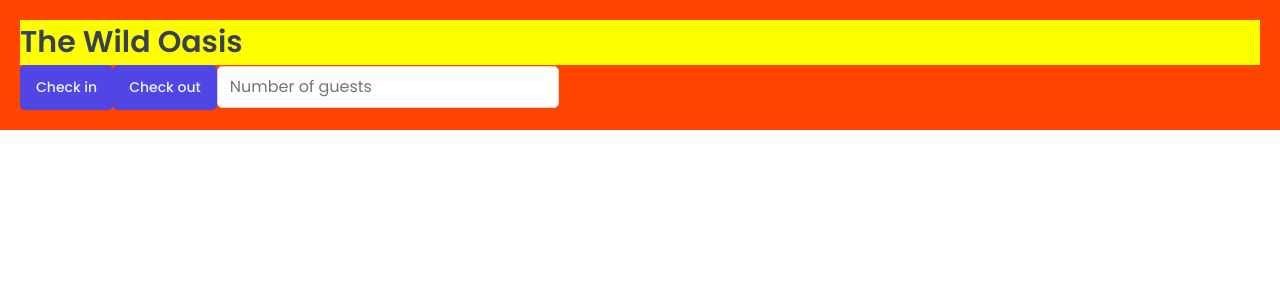
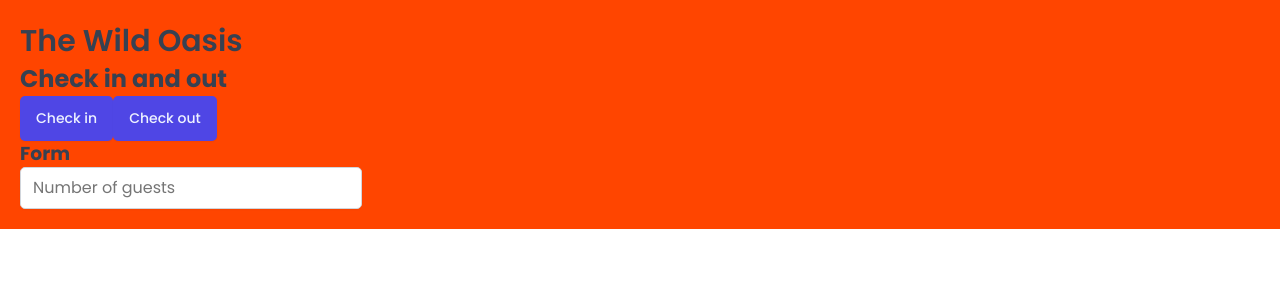
Before and after one commit to jozefkubis/the-wild-oasis, a React (Vite) app: page / in a window 1280 px wide. Shown: the top 300 px of the page. Built offline with nearby package versions, Linux system fonts and the light colour scheme; a web font is replaced by a local one.

Commit message:
Styled components props and the "css" functions

```diff
--- a/src/App.jsx
+++ b/src/App.jsx
@@ -2,12 +2,7 @@
 import GlobalStyles from "./styles/GlobalStyles"
 import Button from "./ui/Button"
 import Input from "./ui/Input"
-
-const H1 = styled.h1`
-  font-size: 30px;
-  font-weight: 600;
-  background-color: yellow;
-`
+import Heading from "./ui/Heading"
 
 const StyledApp = styled.div`
   background-color: orangered;
@@ -19,10 +14,13 @@
     <>
       <GlobalStyles />
       <StyledApp>
-        <H1>The Wild Oasis</H1>
+        <Heading as="h1">The Wild Oasis</Heading>
+
+        <Heading as="h2">Check in and out</Heading>
         <Button onClick={() => alert("clicked")}>Check in</Button>
         <Button onClick={() => alert("clicked")}>Check out</Button>
 
+        <Heading as="h3">Form</Heading>
         <Input type="number" placeholder="Number of guests" />
       </StyledApp>
     </>
--- /dev/null
+++ b/src/ui/Heading.jsx
@@ -0,0 +1,33 @@
+import styled, { css } from "styled-components"
+
+// const test = css`
+//   text-align: center;
+// ${10 > 5 && "background-color: yellow"};
+// `
+
+const Heading = styled.h1`
+  ${(props) =>
+    props.as === "h1" &&
+    css`
+      font-size: 3rem;
+      font-weight: 600;
+    `}
+
+  ${(props) =>
+    props.type === "h2" &&
+    css`
+      font-size: 2rem;
+      font-weight: 600;
+    `}
+
+  ${(props) =>
+    props.type === "h3" &&
+    css`
+      font-size: 2rem;
+      font-weight: 500;
+    `}
+
+  line-height: 1.4;
+`
+
+export default Heading
```
Also changed, not shown: 1 other file (tests, documents, lock files or other folders).
